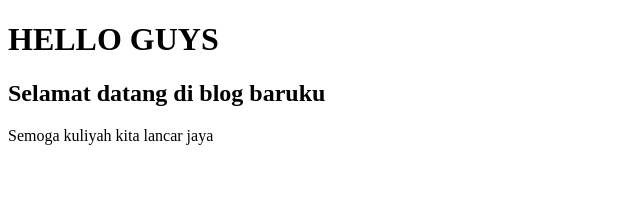
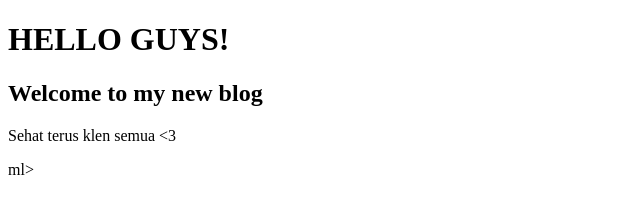
Before and after one commit to affanboy/affanboy.github.io, a plain HTML site: page index.html in a window 1280 px wide. Shown: the whole page, without its empty margins (0-640 px from the left). Drawn offline with Linux system fonts and the light colour scheme.

Commit message:
Update index.html

```diff
--- a/index.html
+++ b/index.html
@@ -7,8 +7,8 @@
     <title>Document</title>
 </head>
 <body>
-    <h1>HELLO GUYS</h1>
-    <h2>Selamat datang di blog baruku</h2>
-    <p>Semoga kuliyah kita lancar jaya</p>
+    <h1>HELLO GUYS!</h1>
+    <h2>Welcome to my new blog</h2>
+    <p>Sehat terus klen semua <3</p>
 </body>
-</html>
+</html>ml>
```
